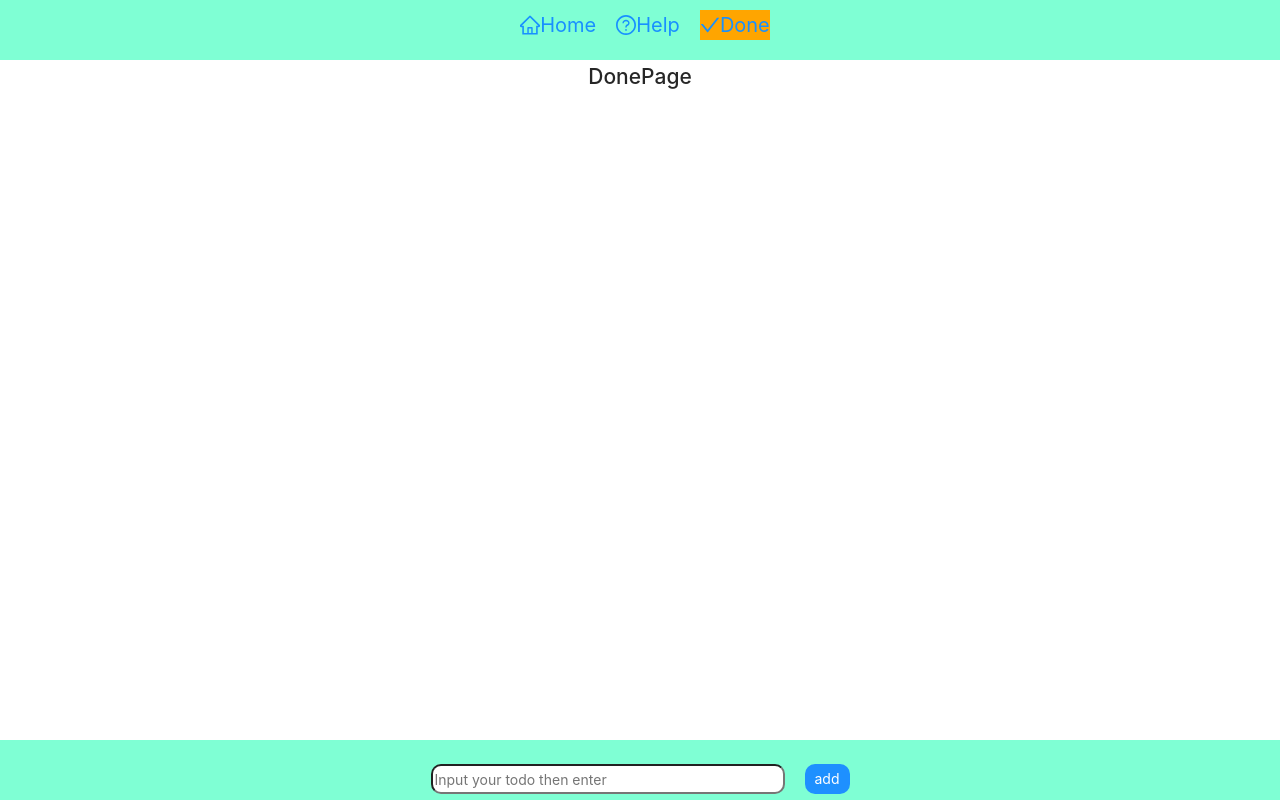
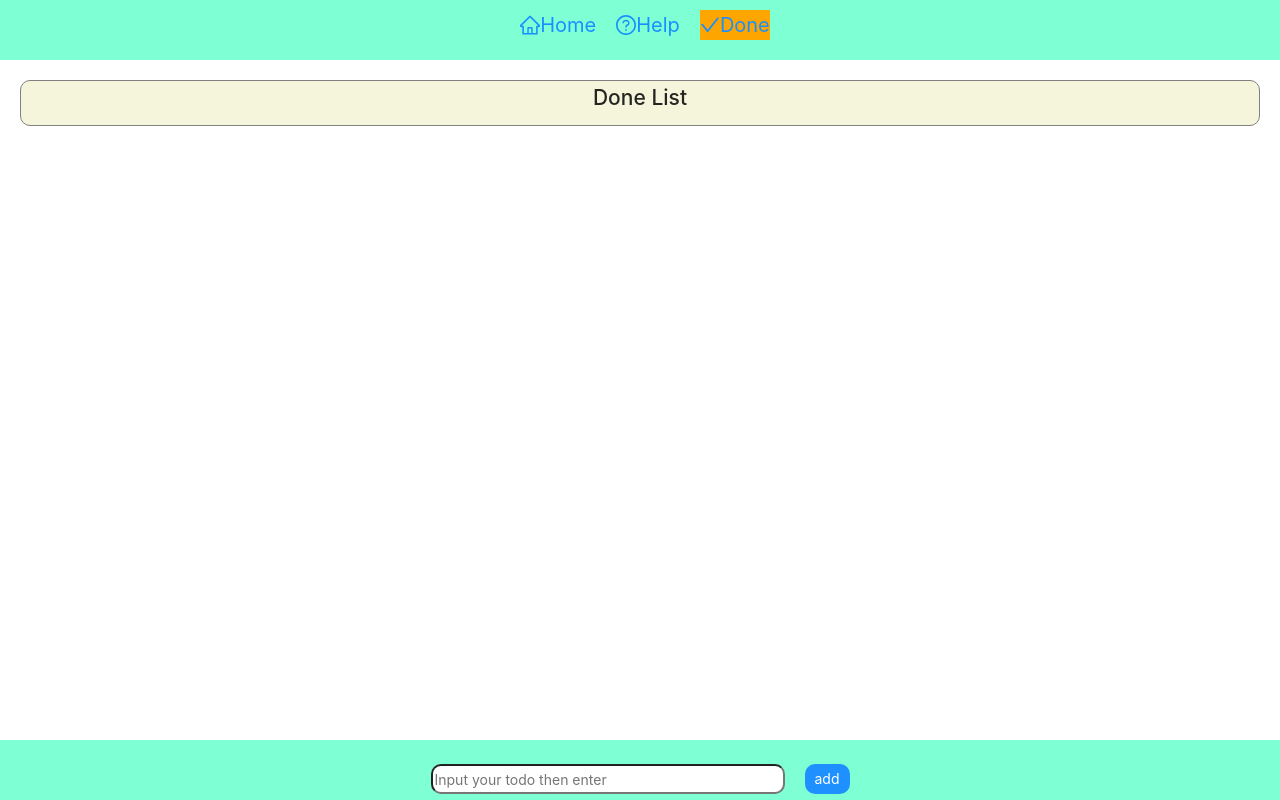
Before and after one commit to AFS-Bootcamp-202207-Class-3-2/Todo-List-ElioQiu, a React (Create React App) app: page /done in a window 1280 px wide. Built offline with nearby package versions, Linux system fonts and the light colour scheme.

Commit message:
feat: implement doneList page

```diff
--- a/src/features/todos/TodoList/index.js
+++ b/src/features/todos/TodoList/index.js
@@ -1,7 +1,7 @@
 import {useSelector} from 'react-redux'
 import './index.css'
 import TodoGroup from "../TodoGroup";
-import TodoGenerator from "../TodoGenerator";
+import React from "react";
 
 export default function TodoList() {
     const todos = useSelector(state => state.todos)
@@ -10,9 +10,6 @@ export default function TodoList() {
         <div className="TodoList">
             <h2>Todo List</h2>
             <TodoGroup todos = {todos} />
-            {/*<br/>*/}
-            {/*<TodoGenerator />*/}
-            {/*<br/>*/}
         </div>
     )
 }
--- /dev/null
+++ b/src/pages/DonePage/DoneGroup/index.js
@@ -0,0 +1,14 @@
+import DoneItem from "../DoneItem";
+import {useSelector} from "react-redux";
+import React from "react";
+
+export default function DoneGroup() {
+  const doneList = useSelector((state) => state.todos).filter(todo => todo.done)
+  return (
+    <div>
+      {doneList.map((doneItem) => {
+        return <DoneItem key={doneItem.id} doneItem={doneItem} />;
+      })}
+    </div>
+  );
+}
--- /dev/null
+++ b/src/pages/DonePage/DoneItem/index.css
@@ -0,0 +1,11 @@
+.DoneItem {
+    display: flex;
+    flex-direction: row;
+    justify-content: space-between;
+    margin: 10px auto;
+    padding: 10px;
+    width: 80%;
+    border: 1px solid gray;
+    border-radius: 10px;
+    cursor: pointer;
+}
--- /dev/null
+++ b/src/pages/DonePage/DoneItem/index.js
@@ -0,0 +1,13 @@
+import "./index.css";
+import React from "react";
+
+
+export default function DoneItem(props) {
+  const { doneItem } = props;
+
+  return (
+    <div className="DoneItem">
+        {doneItem.text}
+    </div>
+  );
+}
--- /dev/null
+++ b/src/pages/DonePage/index.css
@@ -0,0 +1,6 @@
+.DoneList {
+    margin: 20px;
+    border: gray solid 1px;
+    border-radius: 10px;
+    background-color: beige;
+}
--- a/src/pages/DonePage/index.js
+++ b/src/pages/DonePage/index.js
@@ -1,9 +1,12 @@
 import React from 'react'
+import DoneGroup from "./DoneGroup";
+import './index.css'
 
 export default function DonePage() {
     return (
-        <div>
-            <h1>DonePage</h1>
+        <div className="DoneList">
+            <h2>Done List</h2>
+            <DoneGroup />
         </div>
     )
 }
```
